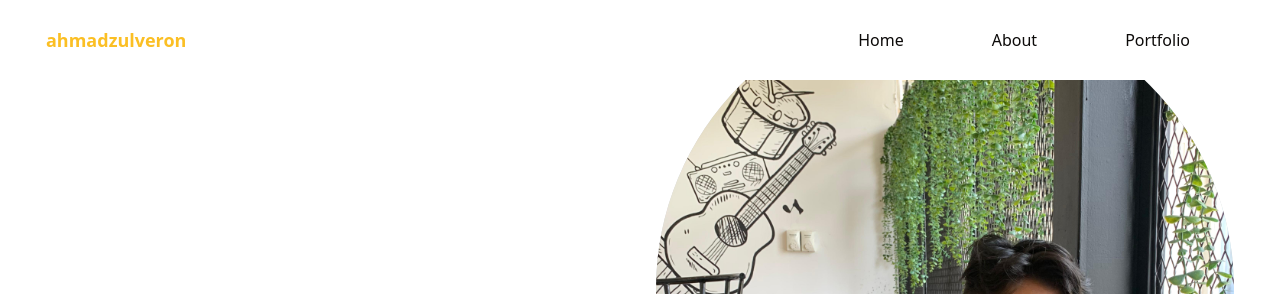
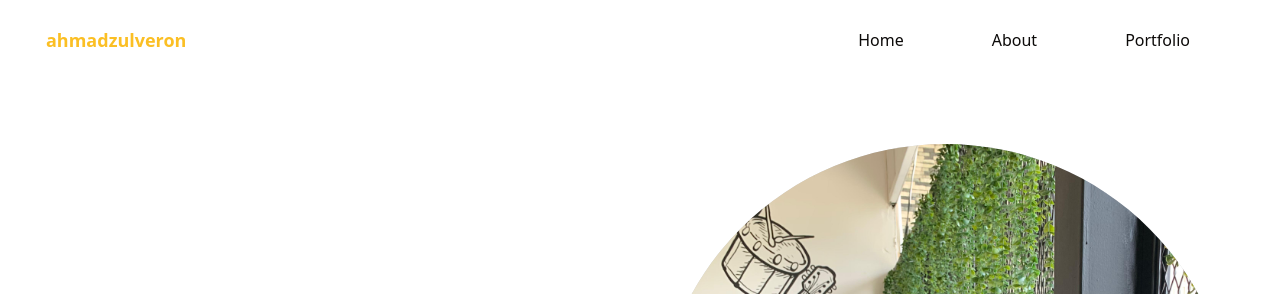
Before and after one commit to AhmadZulveron/My-Website, a website: page index.html in a window 1280 px wide. Shown: the top 294 px of the page. Drawn offline with Linux system fonts and the light colour scheme.

Commit message:
Padd top Home section update

```diff
--- a/index.html
+++ b/index.html
@@ -66,7 +66,7 @@
     <!-- Header end -->
 
     <!-- Hero section start -->
-    <section id="home" class="pt-0">
+    <section id="home" class="pt-36">
         <div class="container">
             <div class="flex flex-wrap">
                 <div class="w-full self-center px-4 lg:w-1/2">
```
